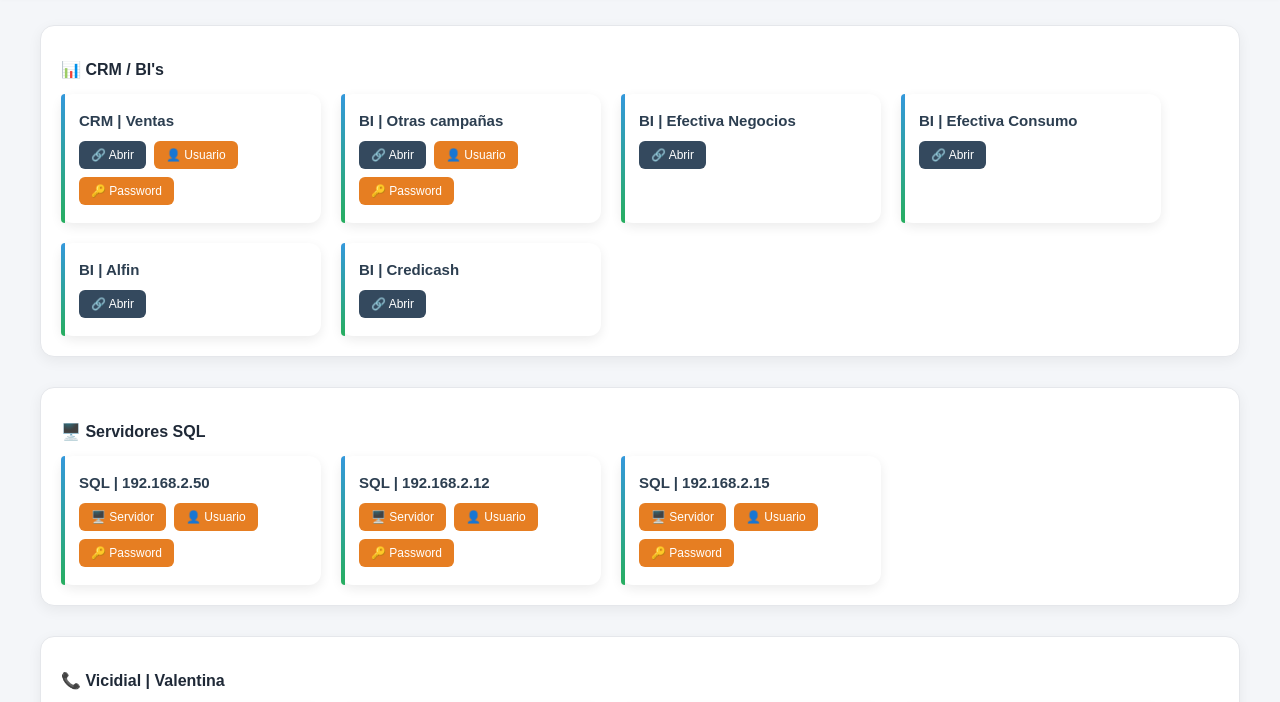
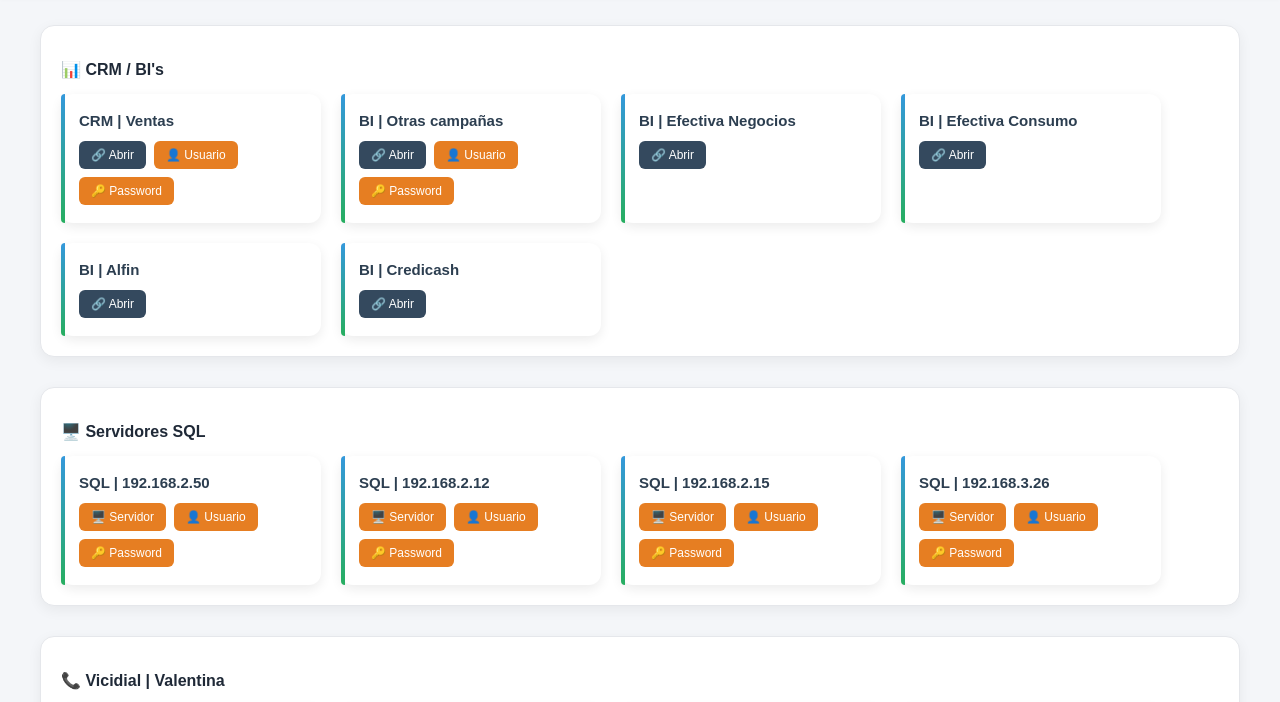
Before and after one commit to fernandolazob/target_web_01, a plain HTML site: page links_extra.html in a window 1280 px wide. Shown: the part 63-765 px from the top of the page. Drawn offline with Linux system fonts and the light colour scheme.

Commit message:
se agregar otro servidor

```diff
--- a/links_extra.html
+++ b/links_extra.html
@@ -108,7 +108,14 @@
                 <button class="btn btn-copy" onclick="copiar('Leto0891.1', this)">🔑 Password</button>
             </div>
         </div>
-
+        <div class="card">
+            <h2>SQL | 192.168.3.26</h2>
+            <div class="acciones">
+                <button class="btn btn-copy" onclick="copiar('192.168.3.26', this)">🖥️ Servidor</button>
+                <button class="btn btn-copy" onclick="copiar('DataTg', this)">👤 Usuario</button>
+                <button class="btn btn-copy" onclick="copiar('target2024$$', this)">🔑 Password</button>
+            </div>
+        </div>
     </div>
 </section>
 
```
